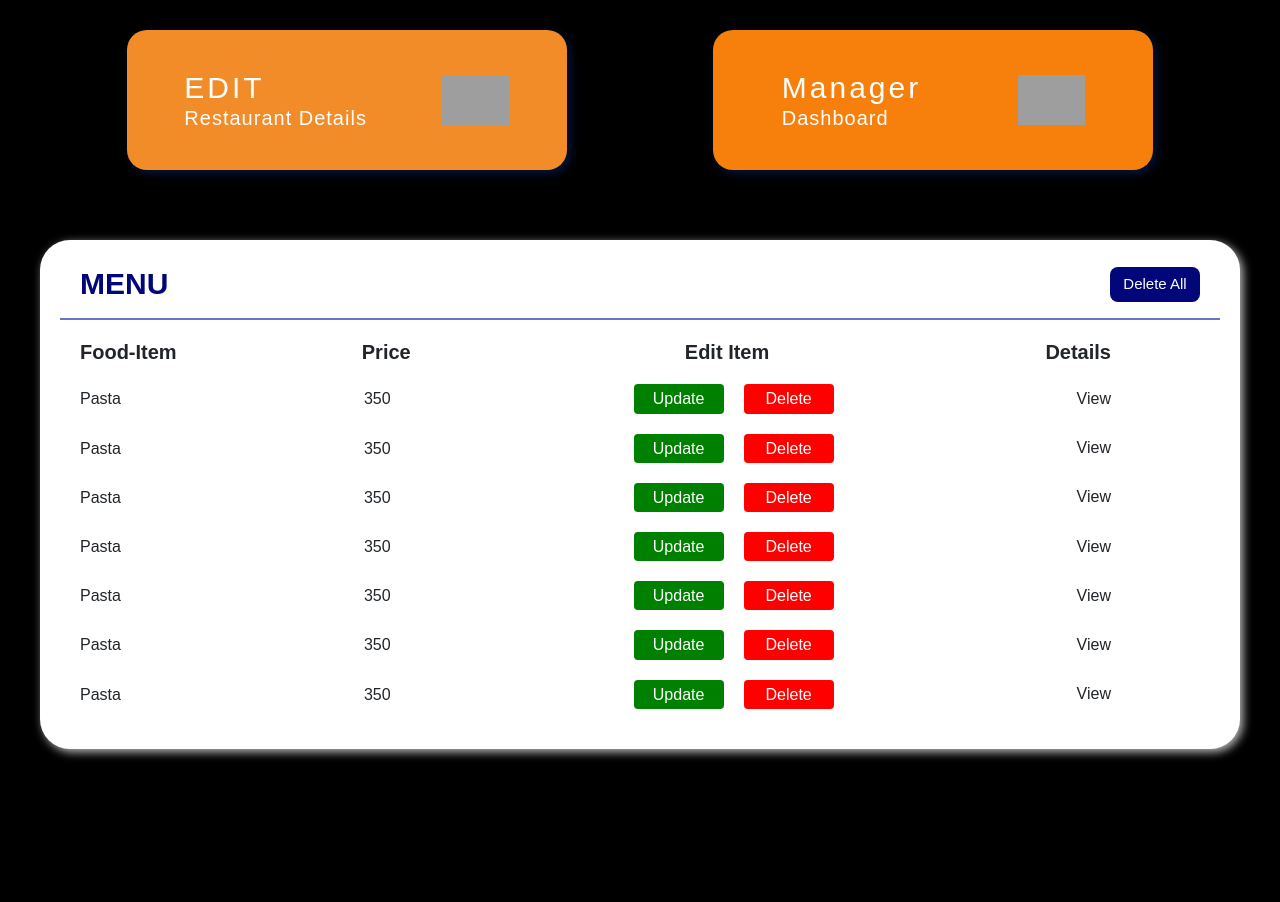
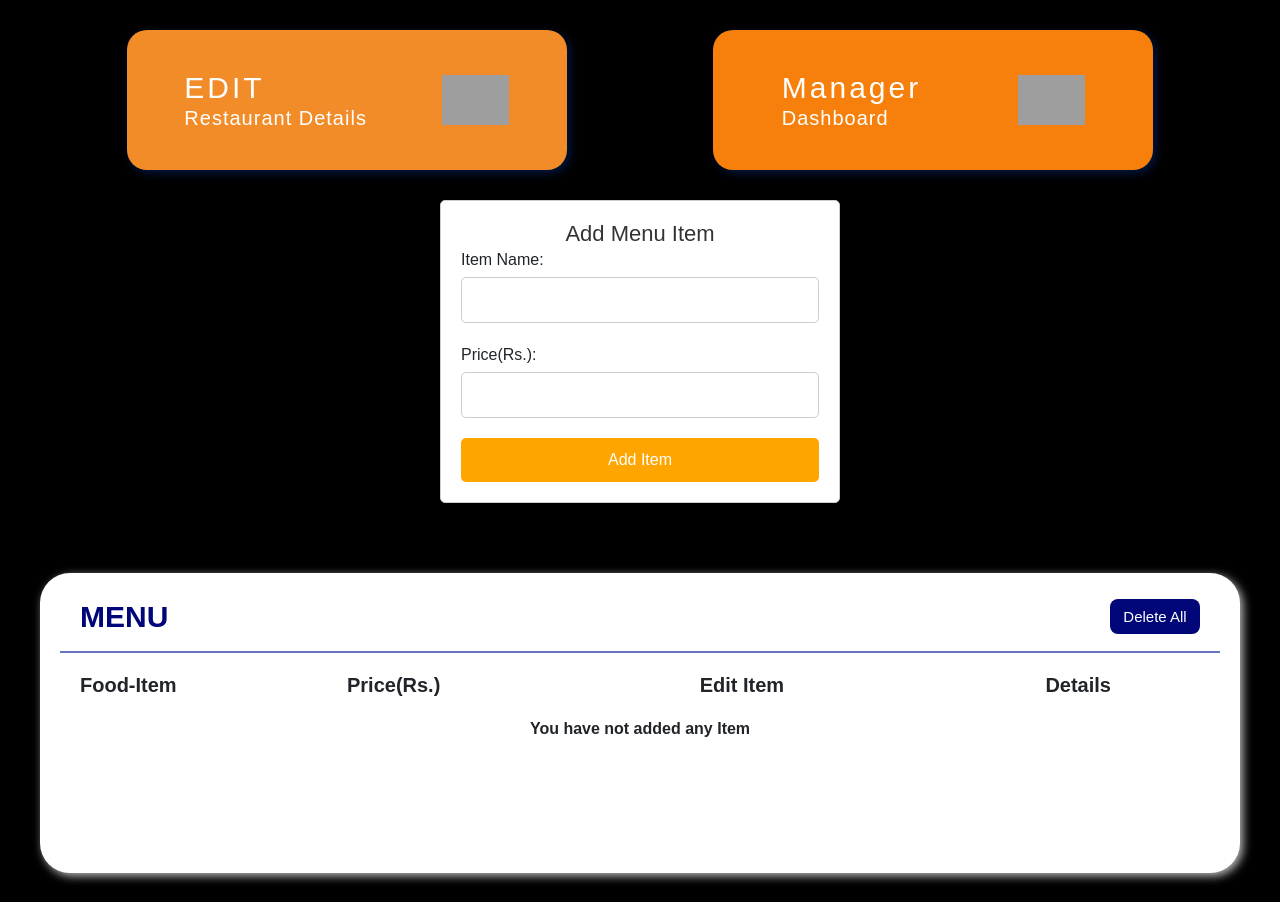
Before and after one commit to chiranjivikeshav/DBMS_Restaurants_management, a Django app: page /restaurant_MPO in a window 1280 px wide. Shown: the part 825-1727 px from the top of the page. Run offline with Django 4.2, Linux system fonts and the light colour scheme; a user stored in the database is signed in; data comes from the database, SQL or seed files in the repository; both versions use the stored data as it was after the commit; some libraries are stand-ins or nearby versions; grey boxes are pictures that could not be loaded.

Commit message:
restaurant manage

```diff
--- a/restaurant/urls.py
+++ b/restaurant/urls.py
@@ -14,4 +14,5 @@ urlpatterns = [
    path('menu',views.Menu,name="menu"),
    path('regist_your_resta',views.regist_your_resta,name="regist_your_resta"),
    path('resta_form_save',views.resta_form_save,name="resta_form_save"),
+   path('add_item/<int:restaurant_id>',views.add_item,name="add_item"),
 ]
--- a/restaurant/views.py
+++ b/restaurant/views.py
@@ -161,13 +161,34 @@ def resta_form_save(request):
         restaurant.save()
         messages.success(request, 'Your Restaurant has been successfully Registered!')
         return redirect('home')
-    return render(request, 'regist_rest.html')
+    return redirect('restaurant_MPO')
+
+
+
+@login_required
+def restaurant_MPO(request):
+    user = request.user
+    restaurant = Restaurant.objects.get(user = user)
+    restaurant_menu = Item.objects.filter(restaurant = restaurant)
+    context = {'restaurant':restaurant,
+               'restaurant_menu':restaurant_menu
+               }
+    return render (request ,"restaurant_MPO.html",context)
+
+
+def add_item(request, restaurant_id):
+    if request.method == 'POST':
+        item_name = request.POST.get('item_name')
+        price = request.POST.get('price')
+        restaurant = Restaurant.objects.get(id=restaurant_id)
+        item = Item(restaurant=restaurant, item_name=item_name, price=price)
+        item.save()
+        messages.success(request,"Item is Successfully Added")
+    return redirect('restaurant_MPO',)
 
 
 
 
-def restaurant_MPO(request):
-    return render (request ,"restaurant_MPO.html")
 def Menu(request):
     Menu_Item = Item.objects.all()
     return render (request ,"menu.html",{"Menu_Item":Menu_Item})
--- a/templates/add_rest.html
+++ b/templates/add_rest.html
@@ -690,11 +690,11 @@ details[open] summary~* {
                {%if your_restaurant|length < 1%}
               <div class="u"><a href="/regist_your_resta" style="color:white"class="btn btn-primary">Register Your Restaurant</a></div>
               {% else %}
-               <div class="u"><a href="#" style="color:white" class="btn btn-primary">View Your Existing Restaurant</a></div>
+               <div class="u"><a href="/restaurant_MPO" style="color:white" class="btn btn-primary">View Your Existing Restaurant</a></div>
               {%endif%}
             {% else%}
             <div class="u"><a href="/regist_your_resta" style="color:white"class="btn btn-primary">Register Your Restaurant</a></div>
-            <div class="u"><a href="#" style="color:white" class="btn btn-primary">View Your Existing Restaurant</a></div>
+            <div class="u"><a href="/authpage" style="color:white" class="btn btn-primary">View Your Existing Restaurant</a></div>
             {%endif%}
         </div>
       </div>
--- a/templates/restaurant_MPO.html
+++ b/templates/restaurant_MPO.html
@@ -411,6 +411,64 @@ a {
       width: 180px;
     }
   }
+/* ==========================*/
+/* CSS FOR MENU FORM*/
+
+
+.custom-container {
+  max-width: 400px;
+  margin: 0 auto;
+  margin-top:30px;
+  padding: 20px;
+  background-color: #fff;
+  border: 1px solid #ccc;
+  border-radius: 5px;
+  box-shadow: 0 0 10px rgba(0, 0, 0, 0.1);
+}
+
+.custom-container  h1 {
+  text-align: center;
+  color: #333;
+}
+
+.custom-form-group {
+  margin-bottom: 20px;
+}
+
+.custom-container  label {
+  display: block;
+  margin-bottom: 5px;
+}
+
+.custom-container  input[type="text"] {
+  width: 100%;
+  padding: 10px;
+  border: 1px solid #ccc;
+  border-radius: 5px;
+}
+
+.custom-button ,.custom-container button{
+  display: block;
+  width: 100%;
+  padding: 10px;
+  background-color:orange;
+  color: #fff;
+  border: none;
+  border-radius: 5px;
+  cursor: pointer;
+}
+
+.custom-button:hover {
+  background-color: #555;
+}
+
+.custom-container h1{
+  font-size:22px;
+}
+
+
+
+
 {%endblock%}
 
 {% block body %}
@@ -426,10 +484,6 @@ a {
 
 
     <div class="main">
-
-
-
-
         <div class="box-container">
 
             <div class="box box1">
@@ -453,9 +507,24 @@ a {
 "https://media.geeksforgeeks.org/wp-content/uploads/20221210180014/profile-removebg-preview.png"
                      alt="manager">
             </div>
+        </div>
 
+      <div class="custom-container">
+      <h1>Add Menu Item</h1>
+      <form action="/add_item/{{restaurant.id}}" method="post">
+          {% csrf_token %}
+          <div class="custom-form-group">
+              <label for="item_name">Item Name:</label>
+              <input type="text" id="item_name" name="item_name" required>
+          </div>
+          <div class="custom-form-group">
+              <label for="price">Price(Rs.):</label>
+              <input type="text" id="price" name="price" required>
+          </div>
+          <button class="custom-button" type="submit">Add Item</button>
+      </form>
+      </div>
 
-        </div>
 
         <div class="report-container">
             <div class="report-header">
@@ -466,7 +535,7 @@ a {
             <div class="report-body">
                 <div class="report-topic-heading">
                     <h2 class="t-op">Food-Item</h2>
-                    <h2 class="price">Price</h2>
+                    <h2 class="price">Price(Rs.)</h2>
 
                     <h2 class="edit">Edit Item</h2>
                     <h2 class="details"> Details</h2>
@@ -474,9 +543,13 @@ a {
                 </div>
 
                 <div class="items">
+                   {%if restaurant_menu|length < 1%}
+                   <div style="margin-top:20px;display:flex;justify-content:center;"><b>You have not added any Item<b></div>
+                    {%else %}
+                  {%for menu  in restaurant_menu%}
                     <div class="item1">
-                        <h3 class="t-op-nextlvl">Pasta</h3>
-                        <h3 class="t-op-nextlvl">350</h3>
+                        <h3 class="t-op-nextlvl">{{menu.item_name }}</h3>
+                        <h3 class="t-op-nextlvl">{{menu.price}}</h3>
 
                         <div class="edit-buttons">
                           <h3 class="t-op-nextlvl label-tag update-btn">Update</h3>
@@ -485,79 +558,14 @@ a {
                         <a class="t-op-nextlvl details">View  </a>
 
                     </div>
-                    <div class="item1">
-                      <h3 class="t-op-nextlvl">Pasta</h3>
-                      <h3 class="t-op-nextlvl">350</h3>
-
-                      <div class="edit-buttons">
-                        <h3 class="t-op-nextlvl label-tag update-btn">Update</h3>
-                        <h3 class="t-op-nextlvl label-tag delete-btn">Delete</h3>
-                    </div>
-                      <a class="t-op-nextlvl details ">View</a>
-
-                  </div>
-                  <div class="item1">
-                    <h3 class="t-op-nextlvl">Pasta</h3>
-                    <h3 class="t-op-nextlvl">350</h3>
-
-                    <div class="edit-buttons">
-                      <h3 class="t-op-nextlvl label-tag update-btn">Update</h3>
-                      <h3 class="t-op-nextlvl label-tag delete-btn">Delete</h3>
-                  </div>
-                    <a class="t-op-nextlvl details">View</a>
-
+                  {% endfor%}
+                  {%endif%}
                 </div>
-                <div class="item1">
-                  <h3 class="t-op-nextlvl">Pasta</h3>
-                  <h3 class="t-op-nextlvl">350</h3>
-
-                  <div class="edit-buttons">
-                    <h3 class="t-op-nextlvl label-tag update-btn">Update</h3>
-                    <h3 class="t-op-nextlvl label-tag delete-btn">Delete</h3>
-                </div>
-                  <a class="t-op-nextlvl details">View</a>
-
-              </div>
-              <div class="item1">
-                <h3 class="t-op-nextlvl">Pasta</h3>
-                <h3 class="t-op-nextlvl">350</h3>
-
-                <div class="edit-buttons">
-                  <h3 class="t-op-nextlvl label-tag update-btn">Update</h3>
-                  <h3 class="t-op-nextlvl label-tag delete-btn">Delete</h3>
-              </div>
-                <a class="t-op-nextlvl details">View</a>
-
-            </div>
-            <div class="item1">
-              <h3 class="t-op-nextlvl">Pasta</h3>
-              <h3 class="t-op-nextlvl">350</h3>
-
-              <div class="edit-buttons">
-                <h3 class="t-op-nextlvl label-tag update-btn">Update</h3>
-                <h3 class="t-op-nextlvl label-tag delete-btn">Delete</h3>
-            </div>
-              <a class="t-op-nextlvl details">View</a>
-
-          </div>
-          <div class="item1">
-            <h3 class="t-op-nextlvl">Pasta</h3>
-            <h3 class="t-op-nextlvl">350</h3>
-
-            <div class="edit-buttons">
-              <h3 class="t-op-nextlvl label-tag update-btn">Update</h3>
-              <h3 class="t-op-nextlvl label-tag delete-btn">Delete</h3>
-          </div>
-            <a class="t-op-nextlvl details">View</a>
-
-        </div>
 
 
 
+            </div>
 
-
-                </div>
-            </div>
         </div>
     </div>
 </section>
```
Also changed, not shown: db.sqlite3, media/menu_images/frontimage_0Obl3PP.jpg (added), media/menu_images/frontimage_zZbC0x9.jpg (added), media/resta_images/frontimage_7uboETc.jpg (added), media/resta_images/frontimage_tWxXcey.jpg (added).
